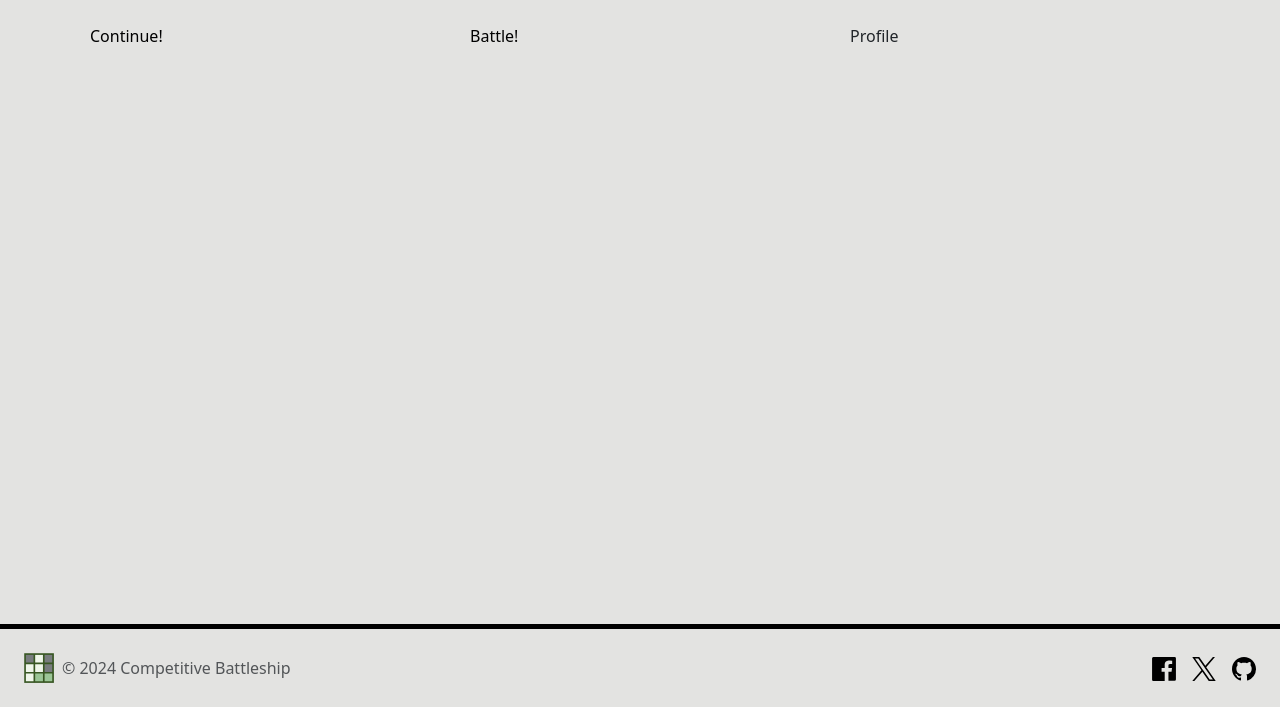
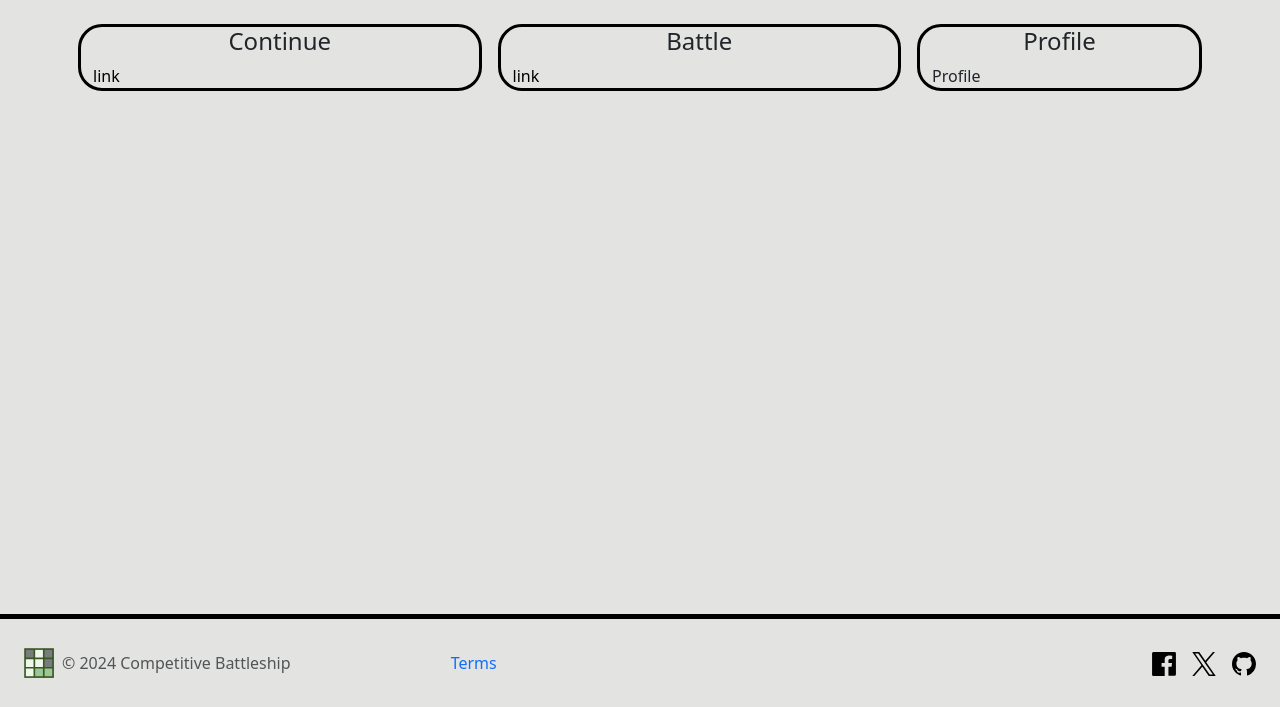
Before and after one commit to LouisBarbier/Competitive_Battleship, a PHP site: page / in a window 1280 px wide. Shown: the part 93-800 px from the top of the page. Run offline with PHP 8.4, Linux system fonts and the light colour scheme.

Commit message:
better organization

```diff
--- a/battle.php
+++ b/battle.php
@@ -13,7 +13,7 @@
 
     <header class="d-flex flex-wrap justify-content-center">
         <a href="index.php" target="_self" class="d-flex align-items-center mb-3 mb-md-0 me-md-auto link-body-emphasis text-decoration-none">
-            <img src="images/logos/competitive_battleship.svg" alt="Logo" class="bi me-2" width="40" height="40">
+            <img src="common/images/competitive_battleship.svg" alt="Logo" class="bi me-2" width="40" height="40">
             <span class="fs-4">Competitive Battleship</span>
         </a>
 
--- a/styles.css
+++ b/common/styles.css
@@ -13,6 +13,16 @@ main {
     padding: 1.5rem;
 }
 
+.col {
+    border: solid 3px black;
+    border-radius: 1.5rem;
+}
+
+.col-profile {
+    flex: 0 0 auto;
+    width: 25%;
+  }
+
 footer {
     position: absolute;
     bottom: 0%; left: 0%;
--- a/index.php
+++ b/index.php
@@ -8,7 +8,7 @@
     <title>Competitive Battleship</title>
     <link rel="icon" type="image/svg+xml" href="images\logos\competitive_battleship.svg">
     <link href="https://cdn.jsdelivr.net/npm/bootstrap@5.3.3/dist/css/bootstrap.min.css" rel="stylesheet" integrity="sha384-QWTKZyjpPEjISv5WaRU9OFeRpok6YctnYmDr5pNlyT2bRjXh0JMhjY6hW+ALEwIH" crossorigin="anonymous">
-    <link rel="stylesheet" href="styles.css">
+    <link rel="stylesheet" href="common/styles.css">
 </head>
 <body>
     <!--
@@ -57,7 +57,7 @@
 
     <header class="d-flex flex-wrap justify-content-center">
         <a href="#" target="_self" class="d-flex align-items-center mb-3 mb-md-0 me-md-auto link-body-emphasis text-decoration-none">
-            <img src="images/logos/competitive_battleship.svg" alt="Logo" class="bi me-2" width="40" height="40">
+            <img src="common/images/competitive_battleship.svg" alt="Logo" class="bi me-2" width="40" height="40">
             <span class="fs-4">Competitive Battleship</span>
         </a>
 
@@ -86,12 +86,15 @@
     <main class="container">
         <div class="row">
             <div id="started_games" class="col mx-2">
-                <a href="battle.php" target="_self">Continue!</a>
+                <h4 class="text-center">Continue</h4>
+                <a href="battle.php" target="_self">link</a>
             </div>
             <div id="search_games" class="col mx-2">
-                <a href="matchmaking.php" target="_self">Battle!</a>
+                <h4 class="text-center">Battle</h4>
+                <a href="matchmaking.php" target="_self">link</a>
             </div>
-            <div id="profile" class="col mx-2">
+            <div id="profile" class="col col-profile mx-2">
+                <h4 class="text-center">Profile</h4>
                 Profile
             </div>
         </div>
@@ -100,31 +103,37 @@
     <footer class="d-flex flex-wrap justify-content-between align-items-center">
         <div class="col-md-4 d-flex align-items-center">
             <a href="#" class="mb-3 me-2 mb-md-0 text-body-secondary text-decoration-none lh-1">
-                <img src="images/logos/competitive_battleship.svg" alt="Logo" class="bi" width="30" height="30">
+                <img src="common/images/competitive_battleship.svg" alt="Logo" class="bi" width="30" height="30">
             </a>
             <span class="mb-3 mb-md-0 text-body-secondary">&copy; 2024 Competitive Battleship</span>
         </div>
 
+        <ul class="nav col-md-4 justify-content-start list-unstyled d-flex">
+            <li class="nav-item">
+                <a href="terms.php" class="nav-link" target="_self">Terms</a>
+            </li>
+        </ul>
+
         <ul class="nav col-md-4 justify-content-end list-unstyled d-flex">
             <li class="ms-3">
                 <a class="text-body-secondary" href="https://www.facebook.com/juniata" title="Facebook" target="_blank">
-                    <img class="bi" width="24" height="24" src="images/logos/facebook.svg" alt="Facebook Logo">
+                    <img class="bi" width="24" height="24" src="common/images/facebook.svg" alt="Facebook Logo">
                 </a>
             </li>
             <li class="ms-3">
                 <a class="text-body-secondary" href="https://twitter.com/juniatacollege" title="Twitter / X" target="_blank">
-                    <img class="bi" width="24" height="24" src="images/logos/x.svg" alt="Twitter / X Logo">
+                    <img class="bi" width="24" height="24" src="common/images/x.svg" alt="Twitter / X Logo">
                 </a>
             </li>
             <li class="ms-3">
                 <a class="text-body-secondary" href="https://github.com/LouisBarbier/Competitive_Battleship" title="GitHub" target="_blank">
-                    <img class="bi" width="24" height="24" src="images/logos/github.svg" alt="GitHub Logo">
+                    <img class="bi" width="24" height="24" src="common/images/github.svg" alt="GitHub Logo">
                 </a>
             </li>
         </ul>
     </footer>
 
-    <script src="script.js"></script>
+    <script src="common/script.js"></script>
     <script src="https://code.jquery.com/jquery-3.6.0.min.js"></script>
     <script src="https://cdn.jsdelivr.net/npm/bootstrap@5.3.3/dist/js/bootstrap.bundle.min.js" integrity="sha384-YvpcrYf0tY3lHB60NNkmXc5s9fDVZLESaAA55NDzOxhy9GkcIdslK1eN7N6jIeHz" crossorigin="anonymous"></script>
 </body>
--- a/login.html
+++ b/login.html
@@ -6,13 +6,13 @@
     <title>Log in - Competitive Battleship</title>
     <link rel="icon" type="image/svg+xml" href="images\logos\competitive_battleship.svg">
     <link href="https://cdn.jsdelivr.net/npm/bootstrap@5.3.3/dist/css/bootstrap.min.css" rel="stylesheet" integrity="sha384-QWTKZyjpPEjISv5WaRU9OFeRpok6YctnYmDr5pNlyT2bRjXh0JMhjY6hW+ALEwIH" crossorigin="anonymous">
-    <link rel="stylesheet" href="styles.css">
+    <link rel="stylesheet" href="common/styles.css">
     <link rel="stylesheet" href="login.css">
 </head>
 <body class="text-center">
     <!--Here players and admins will be able to log in (depending of if they are players or admins they will not have access to the same pages afterward)-->
     <form class="form-signin">
-        <img class="mb-4" src="images/logos/competitive_battleship.svg" alt="Logo" width="72" height="72">
+        <img class="mb-4" src="common/images/competitive_battleship.svg" alt="Logo" width="72" height="72">
         <h1 class="h3 mb-3 font-weight-normal">Sign in to<br>Competitive Battleship</h1>
 
         <div id="error-msg" class="alert alert-danger" role="alert">Incorrect username or password.</div>
--- a/login.js
+++ b/login.js
@@ -1,4 +1,4 @@
-const url = "checkLog.php";
+const url = "functions/checkLog.php";
 
 document.getElementById('submit-but').addEventListener('click', function(){
     var fetchOptions = {
--- a/matchmaking.php
+++ b/matchmaking.php
@@ -14,7 +14,7 @@
     -->
     <header class="d-flex flex-wrap justify-content-center">
         <a href="index.php" target="_self" class="d-flex align-items-center mb-3 mb-md-0 me-md-auto link-body-emphasis text-decoration-none">
-            <img src="images/logos/competitive_battleship.svg" alt="Logo" class="bi me-2" width="40" height="40">
+            <img src="common/images/competitive_battleship.svg" alt="Logo" class="bi me-2" width="40" height="40">
             <span class="fs-4">Competitive Battleship</span>
         </a>
 
```
Also changed, not shown: admin.php (+12 -6 lines), editAccount.php (+12 -6 lines), registration.php (+12 -6 lines), terms.php (+13 -6 lines), tutorial.php (+13 -6 lines), common/images/competitive_battleship.svg (renamed from images/logos/competitive_battleship.svg), common/images/facebook.svg (renamed from images/logos/facebook.svg), common/images/github.svg (renamed from images/logos/github.svg), common/images/x.svg (renamed from images/logos/x.svg), common/script.js (renamed from script.js), functions/checkLog.php (renamed from checkLog.php), functions/db.php (renamed from db.php).
